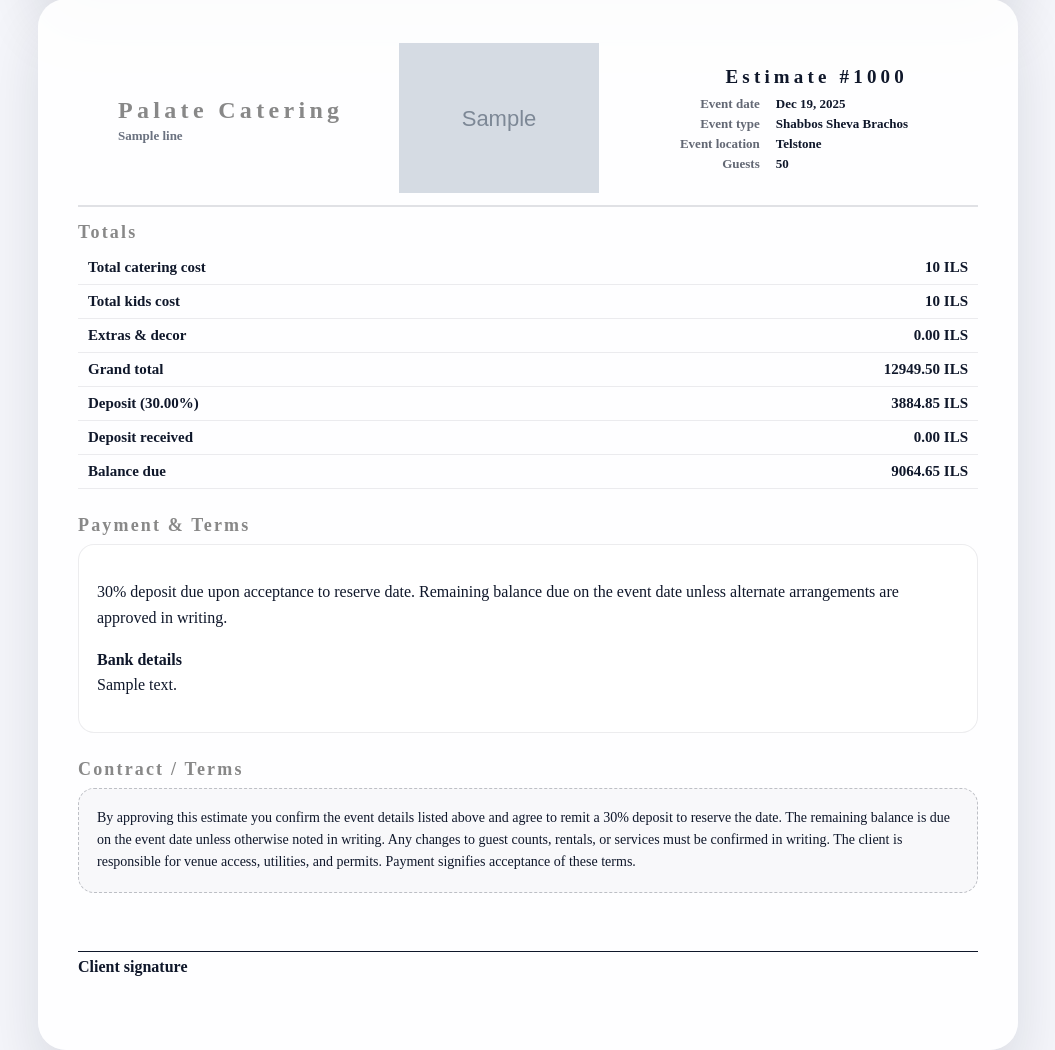
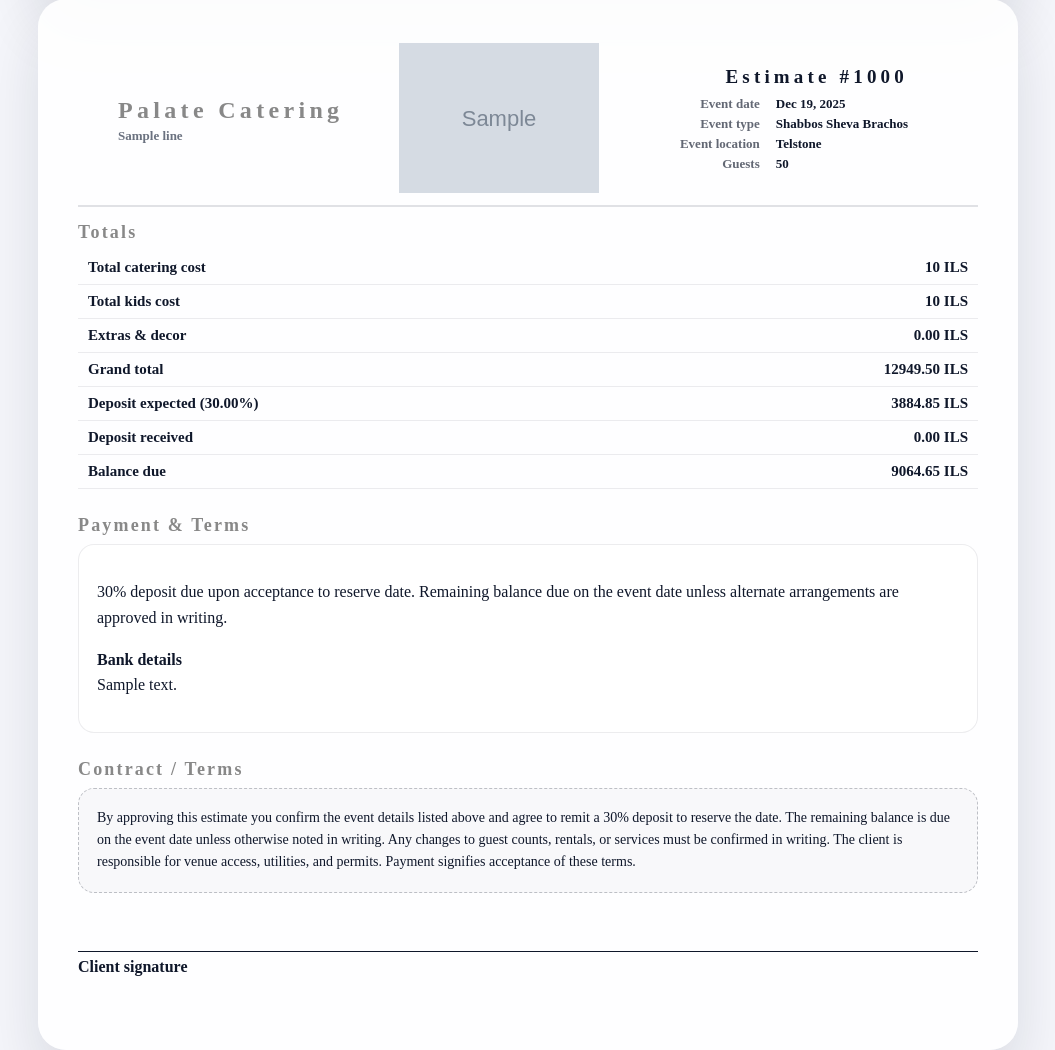
Before and after one commit to joeapter/CaterBasePro, a Django app: template client_estimates/templates/admin/estimate_print.html in a window 1280 px wide. Shown: the part 1628-2678 px from the top of the page, without its empty margins (112-1167 px from the left). Run offline with Django 4.2, Linux system fonts and the light colour scheme; data comes from the database, SQL or seed files in the repository; tables that the repository leaves empty hold one stand-in row (values such as "Sample post"); the template is opened without the code that fills it: values that come from a table or form of the project are taken from there, most other values are stand-ins (such as "Sample title", 1, 10 or a date in 2020); grey boxes marked "Sample" are stand-in pictures.

Commit message:
Rename deposit label to deposit expected on PDFs

```diff
--- a/client_estimates/templates/admin/estimate_print.html
+++ b/client_estimates/templates/admin/estimate_print.html
@@ -709,7 +709,7 @@
                         <td>{{ estimate.grand_total }} {{ estimate.currency }}</td>
                     </tr>
                     <tr>
-                        <th>{% translate 'Deposit' %} ({{ estimate.deposit_percentage }}%)</th>
+                        <th>{% translate 'Deposit expected' %} ({{ estimate.deposit_percentage }}%)</th>
                         <td>{{ estimate.deposit_amount }} {{ estimate.currency }}</td>
                     </tr>
                     <tr>
```
